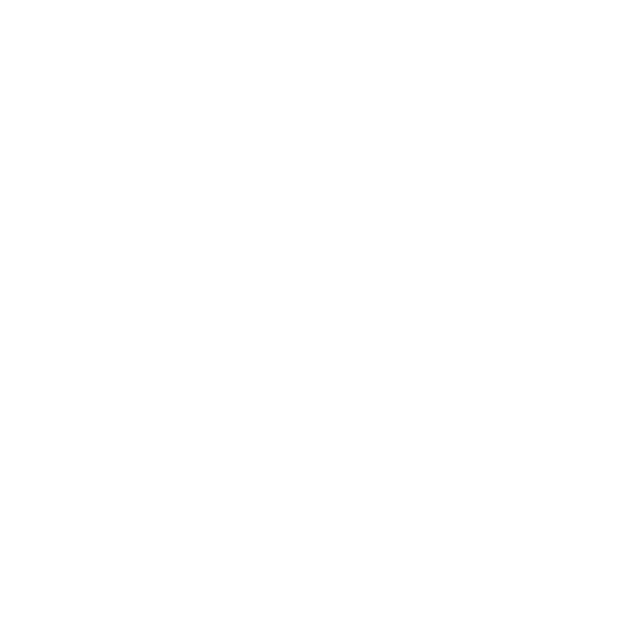
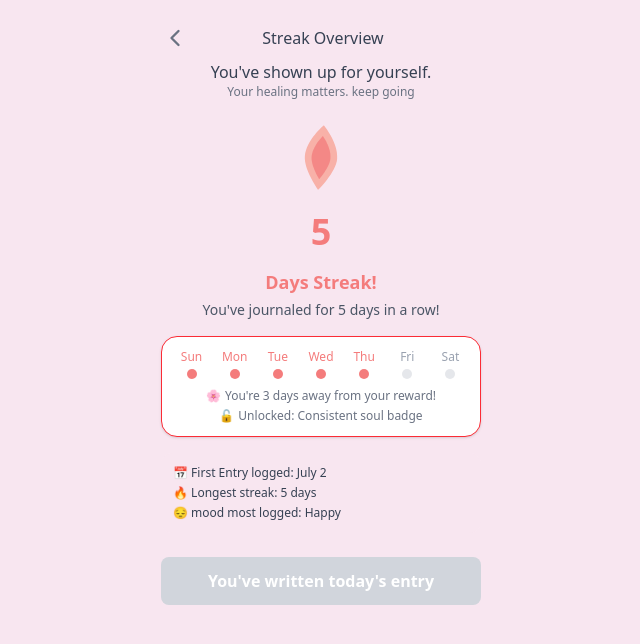
Before and after one commit to creedtechteam/Ina, a React (Vite) app: page /journal/resources/userstreak in a window 1280 px wide. Before the commit this address had no page. Shown: the top 644 px of the page, without its empty margins (319-959 px from the left). Built offline with nearby package versions, Linux system fonts and the light colour scheme.

Commit message:
finished the healing streak

```diff
--- a/package.json
+++ b/package.json
@@ -12,6 +12,7 @@
   "dependencies": {
     "@tailwindcss/vite": "^4.1.11",
     "aos": "^2.3.4",
+    "framer-motion": "^12.23.0",
     "lucide-react": "^0.525.0",
     "react": "^19.1.0",
     "react-dom": "^19.1.0",
--- a/src/Pages/Journal/Account.jsx
+++ b/src/Pages/Journal/Account.jsx
@@ -43,7 +43,7 @@
     // Map option index to route paths (update as needed)
     const optionRoutes = [
         '/Journal/Resources/NewJournal', // New journal Entry
-        '/journal/streak',               // Healing Streak
+        '/Journal/Resources/UserStreak',               // Healing Streak
         '/journal/circles',              // Support Circles
         '/journal/vault',                // public Vault
         '/journal/forge',                // The Forge
--- a/src/Pages/Journal/Resources/NewJournal.jsx
+++ b/src/Pages/Journal/Resources/NewJournal.jsx
@@ -150,7 +150,7 @@
               </button>
               <button
                 className="w-11/12 max-w-md py-3 rounded-lg font-semibold text-pink-400 bg-white border border-pink-300 hover:bg-pink-100 text-base"
-                onClick={onBack}
+                onClick={() => navigate('/journal/account')}
                 disabled={loading}
               >
                 Cancel
--- a/src/Pages/Journal/Resources/UserStreak.jsx
+++ b/src/Pages/Journal/Resources/UserStreak.jsx
@@ -1,9 +1,182 @@
-import React from 'react'
+import React, { useEffect, useState } from 'react';
+// eslint-disable-next-line import/named
+import { motion } from 'framer-motion';
+import { useNavigate } from 'react-router-dom';
+
+const weekDays = ['Sun', 'Mon', 'Tue', 'Wed', 'Thu', 'Fri', 'Sat'];
+
+function getToday() {
+  const now = new Date();
+  return now.toISOString().split('T')[0];
+}
+
+function getStreakData() {
+  // Default: streak of 5 ending at Thursday (today is Saturday, July 5, 2025)
+  const defaultDays = [
+    '2025-06-29', // Sun
+    '2025-06-30', // Mon
+    '2025-07-01', // Tue
+    '2025-07-02', // Wed
+    '2025-07-03', // Thu
+  ];
+  const defaultStreak = {
+    days: defaultDays,
+    currentStreak: 5,
+    firstEntry: '2025-06-29',
+    longestStreak: 5,
+    mostMood: 'Sad',
+  };
+  const streak = JSON.parse(localStorage.getItem('journalStreak') || 'null');
+  return streak && streak.days && streak.days.length > 0 ? streak : defaultStreak;
+}
 
 function UserStreak() {
+  const [streakCount, setStreakCount] = useState(0);
+  const [visitDays, setVisitDays] = useState([]);
+  const [firstEntry, setFirstEntry] = useState('');
+  const [longestStreak, setLongestStreak] = useState(0);
+  const [mostMood, setMostMood] = useState('');
+  const [todayWritten, setTodayWritten] = useState(false);
+  const navigate = useNavigate();
+
+  useEffect(() => {
+    const streak = getStreakData();
+    setStreakCount(streak.currentStreak || 0);
+    setVisitDays(streak.days || []);
+    // First entry is always today
+    setFirstEntry(getToday());
+    // Longest streak is total days logged in
+    setLongestStreak((streak.days || []).length);
+    // Mood: get most selected mood from localStorage (simulate)
+    let mood = 'Happy';
+    const moodStats = JSON.parse(localStorage.getItem('journalMoodStats') || '{}');
+    if (moodStats && typeof moodStats === 'object' && Object.keys(moodStats).length > 0) {
+      mood = Object.entries(moodStats).sort((a, b) => b[1] - a[1])[0][0];
+    }
+    setMostMood(mood);
+    setTodayWritten((streak.days || []).includes(getToday()));
+  }, []);
+
+  // Calculate week progress
+  const weekArr = Array(7).fill(false);
+  visitDays.forEach(date => {
+    const d = new Date(date);
+    weekArr[d.getDay()] = true;
+  });
+
+  // Days to reward (example: 3 days away from 9)
+  const daysToReward = 3; // static for now, can be dynamic
+
   return (
-    <div>UserStreak</div>
-  )
+    <div className="min-h-screen flex flex-col items-center bg-[#F8E6F0] px-4 py-6">
+      {/* Back button */}
+      <div className="w-full max-w-xs flex items-center mb-2">
+        <button onClick={() => navigate(-1)} className="text-gray-500 hover:text-gray-700 focus:outline-none">
+          <svg width="28" height="28" fill="none" viewBox="0 0 24 24"><path d="M15 18l-6-6 6-6" stroke="currentColor" strokeWidth="2" strokeLinecap="round" strokeLinejoin="round"/></svg>
+        </button>
+        <div className="flex-1 text-center -ml-6">
+          <span className="text-base font-medium text-gray-700">Streak Overview</span>
+        </div>
+      </div>
+
+      {/* Motivation */}
+      <div className="text-center mb-2">
+        <div className="text-base font-medium text-gray-700">You've shown up for yourself.</div>
+        <div className="text-xs text-gray-500">Your healing matters. keep going</div>
+      </div>
+
+      {/* Streak Icon and Count with Conditional Animation */}
+      <div className="flex flex-col items-center my-4">
+        {streakCount <= 1 ? (
+          <span className="inline-block">
+            <svg width="80" height="80" viewBox="0 0 64 64" fill="none">
+              <path
+                d="M32 8C32 8 44 20 44 32C44 41.9411 32 56 32 56C32 56 20 41.9411 20 32C20 20 32 8 32 8Z"
+                fill="#F8AFA6"
+              />
+              <path
+                d="M32 16C32 16 39 24 39 32C39 38.6274 32 48 32 48C32 48 25 38.6274 25 32C25 24 32 16 32 16Z"
+                fill="#F47C7C"
+              />
+            </svg>
+          </span>
+        ) : (
+          <motion.span
+            className="inline-block"
+            initial={{ scale: 1, rotate: 0 }}
+            animate={{
+              scale: [1, 1.1, 1],
+              rotate: [0, -5, 5, 0],
+              y: [0, -8, 0],
+            }}
+            transition={{
+              duration: 1.5,
+              repeat: Infinity,
+              repeatType: 'loop',
+              ease: 'easeInOut',
+            }}
+          >
+            <svg width="80" height="80" viewBox="0 0 64 64" fill="none">
+              <motion.path
+                d="M32 8C32 8 44 20 44 32C44 41.9411 32 56 32 56C32 56 20 41.9411 20 32C20 20 32 8 32 8Z"
+                fill="#F8AFA6"
+                initial={{ opacity: 0.8 }}
+                animate={{ opacity: [0.8, 1, 0.8] }}
+                transition={{ duration: 1.5, repeat: Infinity, repeatType: 'loop', ease: 'easeInOut' }}
+              />
+              <motion.path
+                d="M32 16C32 16 39 24 39 32C39 38.6274 32 48 32 48C32 48 25 38.6274 25 32C25 24 32 16 32 16Z"
+                fill="#F47C7C"
+                initial={{ opacity: 1 }}
+                animate={{ opacity: [1, 0.7, 1] }}
+                transition={{ duration: 1.5, repeat: Infinity, repeatType: 'loop', ease: 'easeInOut' }}
+              />
+            </svg>
+          </motion.span>
+        )}
+        <div className="text-4xl font-bold text-[#F47C7C] mt-2">{streakCount}</div>
+      </div>
+      <div className="text-[#F47C7C] font-semibold text-lg mb-1">Days Streak!</div>
+      <div className="text-gray-600 text-sm mb-4">You've journaled for {streakCount} days in a row!</div>
+
+      {/* Week progress */}
+      <div className="w-full max-w-xs bg-white rounded-2xl border border-red-500 shadow flex flex-col items-center py-3 px-2 mb-4">
+        <div className="flex justify-between w-full mb-1">
+          {weekDays.map((day, idx) => (
+            <div key={day} className="flex flex-col items-center flex-1">
+              <span className={`text-xs font-medium ${weekArr[idx] ? 'text-[#F47C7C]' : 'text-gray-400'}`}>{day}</span>
+              <span className={`block w-2.5 h-2.5 rounded-full mt-1 ${weekArr[idx] ? 'bg-[#F47C7C]' : 'bg-gray-200'}`}></span>
+            </div>
+          ))}
+        </div>
+        <hr className='bg-red-500'/>
+        <div className="flex items-center gap-1 text-xs text-gray-500 mt-1">
+          <span className="text-[#C97BA8]">🌸</span>
+          <span>You're {daysToReward} days away from your reward!</span>
+        </div>
+        <div className="flex items-center gap-1 text-xs text-gray-500 mt-1">
+          <span className="text-[#C97BA8]">🔓</span>
+          <span>Unlocked: Consistent soul badge</span>
+        </div>
+      </div>
+
+      {/* Stats box */}
+      <div className="w-full max-w-xs bg-[#F8E6F0] rounded-xl p-3 mb-4 flex flex-col gap-1 text-xs text-gray-700">
+        <div>📅 First Entry logged: {firstEntry ? new Date(firstEntry).toLocaleDateString('en-US', { month: 'long', day: 'numeric' }) : '-'}</div>
+        <div>🔥 Longest streak: {longestStreak} days</div>
+        <div>😔 mood most logged: {mostMood}</div>
+      </div>
+
+      {/* Write today's entry button */}
+      <button
+        className={`w-full max-w-xs py-3 rounded-lg font-semibold text-white text-base mt-2 mb-2 transition ${todayWritten ? 'bg-gray-300 cursor-not-allowed' : 'bg-[#C97BA8] hover:bg-[#b06a97]'}`}
+        disabled={todayWritten}
+        onClick={() => navigate('/journal/resources/newjournal')}
+      >
+        {todayWritten ? "You've written today's entry" : "Write Today's Journal Entry"}
+      </button>
+    </div>
+  );
 }
 
-export default UserStreak
+export default UserStreak;
--- a/src/Pages/Pages.jsx
+++ b/src/Pages/Pages.jsx
@@ -13,6 +13,7 @@
 import Account from "./Journal/Account";
 import UserCircles from "./Journal/Resources/UserCircles";
 import NewJournal from "./Journal/Resources/NewJournal";
+import UserStreak from "./Journal/Resources/UserStreak";
 
 function Pages() {
   return (
@@ -22,6 +23,8 @@
         <Route path="/signup" element={<SignUp />} />
         <Route path="/login" element={<SignIn />} />
         <Route path="/journal/account" element={<Account />} />
+        <Route path="/journal/resources/newjournal" element={<NewJournal />} />
+        <Route path="/journal/resources/userstreak" element={<UserStreak />} />
         <Route path="/journal/resources/newjournal" element={<NewJournal />} />
         <Route path="/journal/resources/usercircles" element={<UserCircles />} />
         <Route path="/choose" element={<AnimatedButton />} />
```
Also changed, not shown: 1 other file (tests, documents, lock files or other folders).
